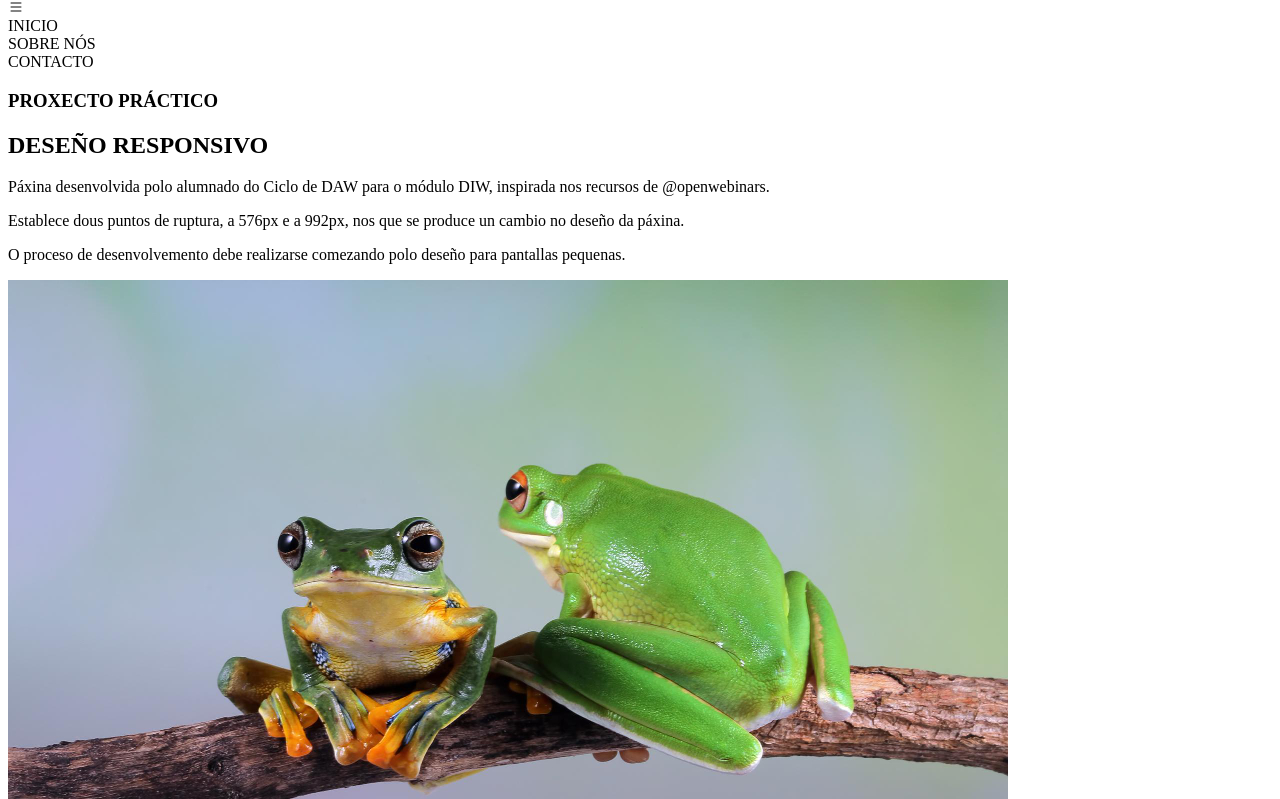
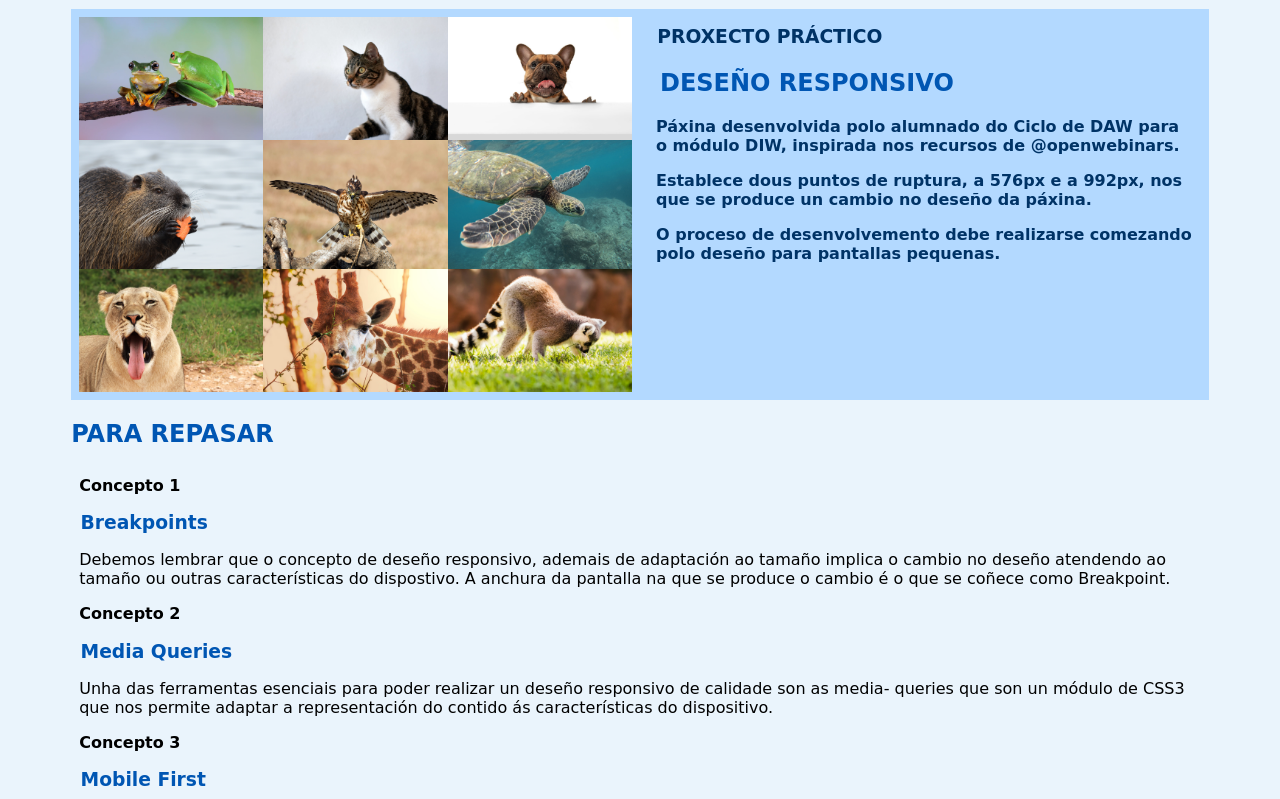
Before and after one commit to a24davidos/Disenho-Web, a plain HTML site: page GRID/responsive/proxecto.html in a window 1280 px wide. Shown: the part 81-880 px from the top of the page. Drawn offline with nearby package versions, Linux system fonts and the light colour scheme; a web font is replaced by a local one.

Commit message:
sync todo

```diff
--- /dev/null
+++ b/GRID/responsive/proxecto.css
@@ -0,0 +1,104 @@
+/* Pequenos axustes iniciais */
+* {
+  box-sizing: border-box;
+}
+
+h1,
+h3,
+h4,
+p {
+  margin: 0px;
+  padding: 0.5em;
+}
+
+body {
+  background-color: #eaf4fc; /* Fondo lixeiramente azul */
+}
+
+/* Cambiar a cor de letra de certos elementos */
+.azul {
+  color: #0056b3; /* Azul escuro */
+}
+
+/* Contedor xeral */
+.container {
+  font-family: "Bubler One", cursive;
+  margin: 20px auto;
+  width: 90%;
+}
+
+.menu_item {
+  padding: 0.5em;
+  display: none;
+}
+
+/* Estilos parte principal */
+main {
+  background-color: #b3d9ff; /* Azul claro */
+}
+
+main section {
+  width: 100%;
+}
+
+section.main_text {
+  color: #003366;
+  font-weight: bolder;
+  padding: 0.5em;
+}
+
+section.images {
+  display: grid;
+  grid-template-columns: auto auto auto auto;
+  grid-template-rows: auto auto;
+  padding: 0.5em;
+}
+
+section.images img {
+  height: 100px;
+  width: 100%;
+}
+
+.hidden {
+  display: none;
+}
+
+@media (min-width: 576px) {
+  main {
+    display: grid;
+    grid-template-columns: 1fr 1fr;
+  }
+
+  section.images img {
+    height: 100%;
+    width: 100%;
+  }
+
+  .hidden {
+    display: inline;
+  }
+
+  .icon {
+    display: none;
+  }
+
+  header {
+    display: flex;
+    align-items: center;
+  }
+
+  h1 {
+    display: inline-block;
+  }
+
+  .menu_item {
+    display: inline-block;
+  }
+
+  section.images {
+    grid-area: 1;
+    display: grid;
+    grid-template-columns: auto auto auto;
+    grid-template-rows: auto auto auto;
+  }
+}
--- a/GRID/responsive/proxecto.html
+++ b/GRID/responsive/proxecto.html
@@ -1,4 +1,3 @@
-
 <!DOCTYPE html>
 <html lang="gl">
   <head>
@@ -7,9 +6,12 @@
     <meta http-equiv="X-UA-Compatible" content="ie=edge" />
     <title>Exemplo de Deseño Responsivo</title>
 
-    <link rel="stylesheet" type="text/css" href="css/estilos.css" />
+    <link rel="stylesheet" type="text/css" href="proxecto.css" />
 
-    <link href="https://fonts.googleapis.com/css2?family=Bubbler+One&display=swap" rel="stylesheet">
+    <link
+      href="https://fonts.googleapis.com/css2?family=Bubbler+One&display=swap"
+      rel="stylesheet"
+    />
 
     <!-- Icona para amosar o menú -->
     <link
@@ -38,12 +40,17 @@
           </div>
           <div>
             <p>
-              Páxina desenvolvida polo alumnado do Ciclo de DAW para o módulo DIW, inspirada nos recursos de @openwebinars.
+              Páxina desenvolvida polo alumnado do Ciclo de DAW para o módulo
+              DIW, inspirada nos recursos de @openwebinars.
             </p>
             <p>
-              Establece dous puntos de ruptura, a 576px e a 992px, nos que se produce un cambio no deseño da páxina.
+              Establece dous puntos de ruptura, a 576px e a 992px, nos que se
+              produce un cambio no deseño da páxina.
             </p>
-            <p>O proceso de desenvolvemento debe realizarse comezando polo deseño para pantallas pequenas.</p>
+            <p>
+              O proceso de desenvolvemento debe realizarse comezando polo deseño
+              para pantallas pequenas.
+            </p>
           </div>
         </section>
         <section class="images">
@@ -60,34 +67,43 @@
           <h4>Concepto 1</h4>
           <h3 class="azul">Breakpoints</h3>
           <p>
-            Debemos lembrar que o concepto de deseño responsivo, ademais de adaptación ao tamaño implica o cambio no deseño atendendo ao
-            tamaño ou outras características do dispostivo. A anchura da pantalla na que se produce o cambio é o que se coñece como Breakpoint.          </p>
+            Debemos lembrar que o concepto de deseño responsivo, ademais de
+            adaptación ao tamaño implica o cambio no deseño atendendo ao tamaño
+            ou outras características do dispostivo. A anchura da pantalla na
+            que se produce o cambio é o que se coñece como Breakpoint.
+          </p>
         </article>
         <article>
           <h4>Concepto 2</h4>
           <h3 class="azul">Media Queries</h3>
           <p>
-            Unha das ferramentas esenciais para poder realizar un deseño responsivo de calidade son as media-
-            queries que son un módulo de CSS3 que nos permite adaptar a representación do contido ás características do
-            dispositivo.         </p>
+            Unha das ferramentas esenciais para poder realizar un deseño
+            responsivo de calidade son as media- queries que son un módulo de
+            CSS3 que nos permite adaptar a representación do contido ás
+            características do dispositivo.
+          </p>
         </article>
         <article>
           <h4>Concepto 3</h4>
           <h3 class="azul">Mobile First</h3>
           <p>
-            Mobile First é un concepto de deseño web optimizado para móbiles, onde se crea inicialmente unha páxina web para
-            pantallas pequenas (smartphones e tablets).  Calquera proceso de optimización de páxinas web baseado na estratexia
-            Mobile First está guiado polos principios do deseño web responsive e normalmente usa CSS Grids para que a páxina poida ser escalable.        </p>
+            Mobile First é un concepto de deseño web optimizado para móbiles,
+            onde se crea inicialmente unha páxina web para pantallas pequenas
+            (smartphones e tablets). Calquera proceso de optimización de páxinas
+            web baseado na estratexia Mobile First está guiado polos principios
+            do deseño web responsive e normalmente usa CSS Grids para que a
+            páxina poida ser escalable.
+          </p>
         </article>
       </section>
     </div>
     <script>
-        $(function() {
+      $(function () {
         // Captura do evento para amosar ou ocultar
-            $(".icon").click(function() {
+        $(".icon").click(function () {
           $(".menu_item").toggle();
         });
-            $(window).resize(function() {
+        $(window).resize(function () {
           var anchura = $(this).width();
           if (anchura > 576) {
             $(".menu_item").show();
```
Lines whose indentation alone changed are shown as unchanged.
